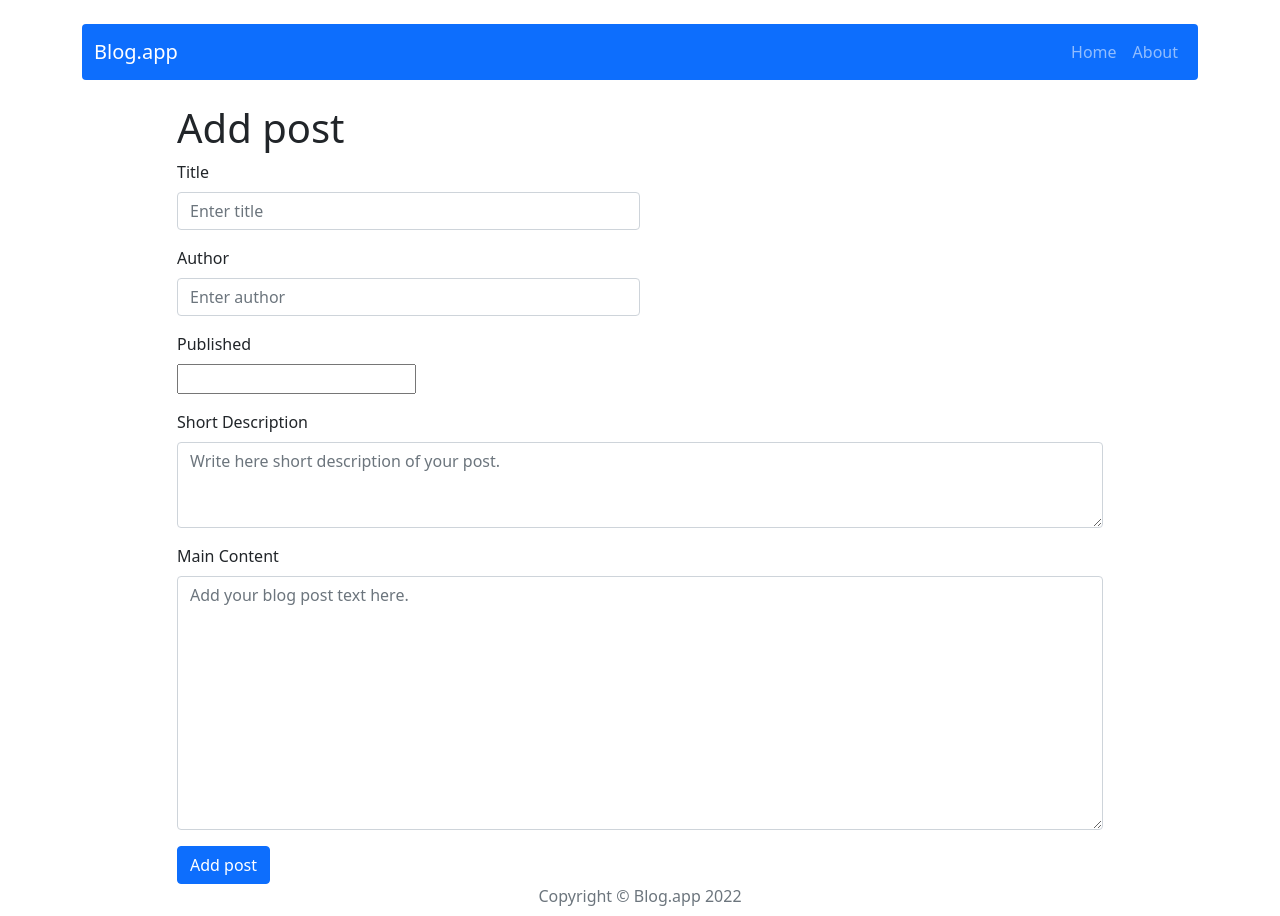
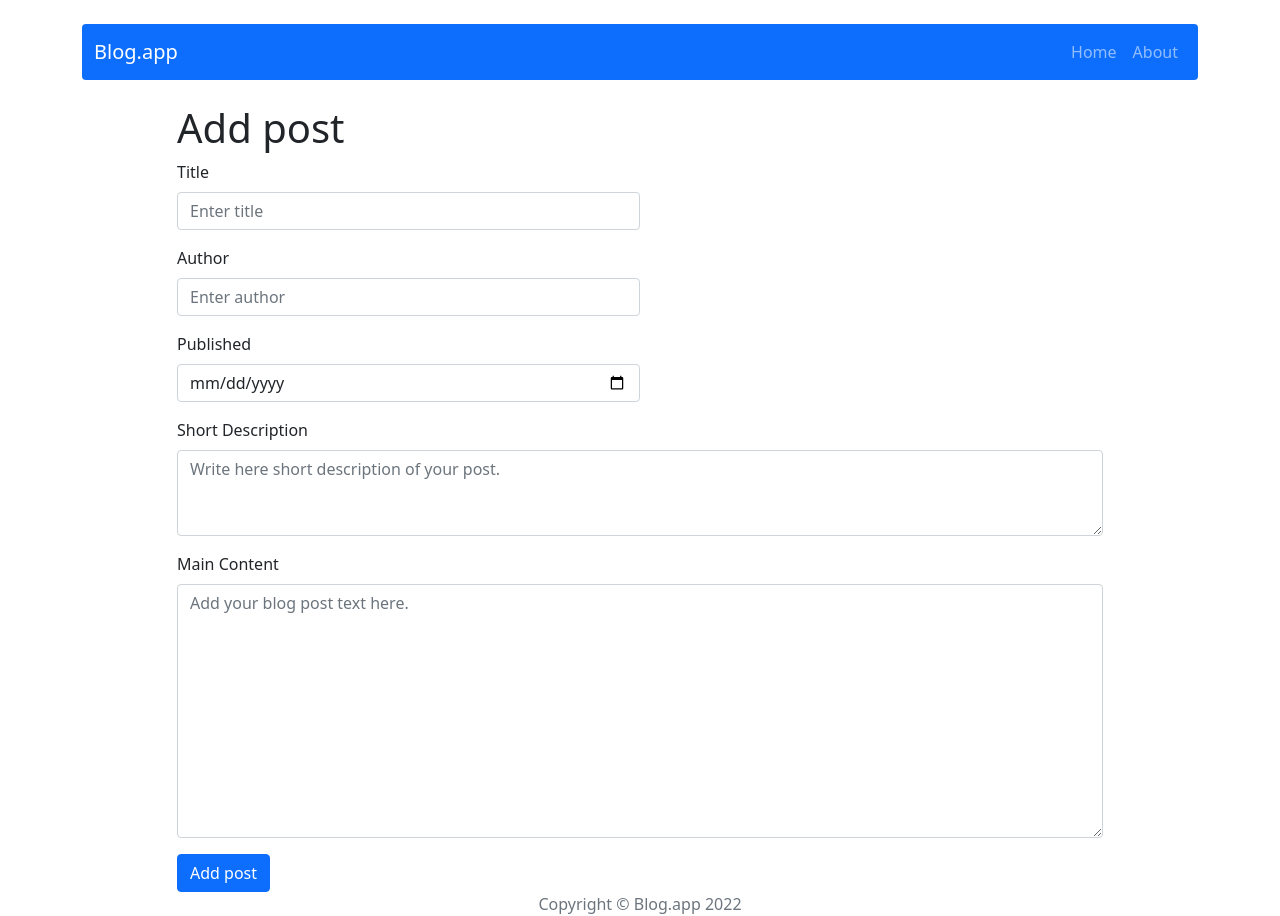
Before and after one commit to kamila-wilczynska/Blog-app-module-19, a React (Create React App) app: page /post/add in a window 1280 px wide. Built offline with nearby package versions, Linux system fonts and the light colour scheme.

Commit message:
Fixed date

```diff
--- a/src/components/features/EditPostForm/EditPostForm.js
+++ b/src/components/features/EditPostForm/EditPostForm.js
@@ -2,6 +2,7 @@ import PostForm from "../PostForm/PostForm";
 import { useNavigate } from "react-router-dom";
 import { useDispatch } from "react-redux";
 import { editPost, getPostById } from "../../../redux/postsRedux";
+
 import { useParams } from "react-router-dom";
 import { useSelector } from "react-redux";
 import { Navigate } from "react-router-dom";
@@ -29,8 +30,7 @@ const EditPostForm = () => {
           actionText={"Edit Post"}
           title={editedPostContent.title}
           author={editedPostContent.author}
-          /*publishedDate={editedPostContent.publishedDate}*/
-		  published={editedPostContent.published}
+          publishedDate={editedPostContent.publishedDate}
           shortDescription={editedPostContent.shortDescription}
           content={editedPostContent.content}
           id={id}
--- a/src/components/features/PostCard/PostCard.js
+++ b/src/components/features/PostCard/PostCard.js
@@ -1,6 +1,5 @@
 import { Link } from "react-router-dom";
 import { Card, Button } from "react-bootstrap";
-import { dateToStr } from "../../../utils/dateToStr"
 
 const PostCard = (props) => {
   return (
@@ -9,8 +8,7 @@ const PostCard = (props) => {
         <Card.Body>
           <Card.Title>{props.title}</Card.Title>
           <p className="font-weight-bold">Author: {props.author}</p>
-          {/*<p className="text-muted">Published: {props.date}</p>*/}
-		  <div><b>Published:</b> {dateToStr(props.date)}</div>
+          <p className="text-muted">Published: {props.date}</p>
           <Card.Text>
             <p className="font-weight-bold">
               Short description: {props.description}
--- a/src/components/features/PostForm/PostForm.js
+++ b/src/components/features/PostForm/PostForm.js
@@ -1,8 +1,6 @@
 import { Form, Button, Row, Col } from "react-bootstrap";
 import { useState } from "react";
-
-import DatePicker from "react-datepicker";
-
+//import Datepicker from 'react-datepicker';
 
 
 const PostForm = ({ action, actionText, ...props }) => {
@@ -53,15 +51,18 @@ const PostForm = ({ action, actionText, ...props }) => {
                 />
               </Form.Group>
 
+              <Form.Group className="mb-3" controlId="published">
+                <Form.Label>Published</Form.Label>
+                <Form.Control
+                  type="date"
+                  placeholder="Enter date"
 
-			  <Form.Group className="mb-3" controlId="published">
-                        <Form.Label>Published</Form.Label>
-						<DatePicker>
-                        selected={published ? new Date(published) : new Date()}
-                        onChange={(date) => setPublished(date)}
-                        </DatePicker>
-                    </Form.Group>
+                  onChange={(e) =>setPublished(e.target.value)}
+                  value={published}
 
+
+                />
+              </Form.Group>
             </Col>
             <Form.Group className="mb-3" controlId="description">
               <Form.Label>Short Description</Form.Label>
--- a/src/components/pages/Post/Post.js
+++ b/src/components/pages/Post/Post.js
@@ -1,6 +1,6 @@
 //import { Container } from "react-bootstrap";
 import { useParams } from "react-router-dom";
-import { dateToStr} from "../../../utils/dateToStr";
+//import { dateToStr} from "../../../utils/dateToStr";
 
 import { useDispatch, useSelector } from "react-redux";
 import { getPostById } from "../../../redux/postsRedux";
@@ -10,7 +10,6 @@ import RemovePostModal from "../../features/Modal/RemovePostModal";
 import { useState } from "react";
 import { Navigate } from "react-router-dom";
 import { removePost } from "../../../redux/postsRedux";
-
 
 
 const Post = (props) => {
@@ -56,7 +55,7 @@ const Post = (props) => {
               {postContent.author}
             </p>
             <p>
-			  <b>Published:</b> {dateToStr(postContent.publishedDate)}
+			<b>Published:</b> {postContent.published}
             </p>
             <p>{postContent.content}</p>
           </Col>
```
